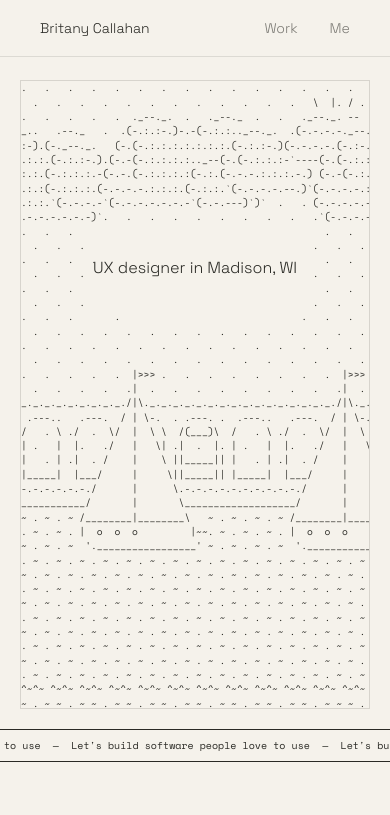
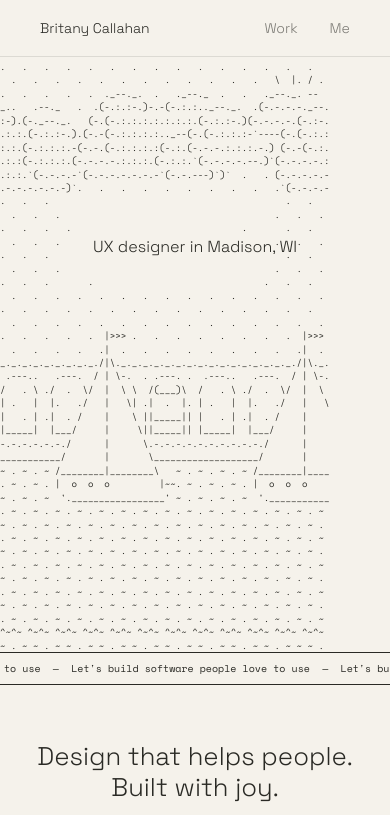
Before and after one commit to britanyponvelle/britanyponvelle.github.io, a plain HTML site: page index.html in a window 390 px wide. Shown: the top 815 px of the page. Drawn offline with nearby package versions, Linux system fonts and the light colour scheme.

Commit message:
update mobile

```diff
--- a/index.html
+++ b/index.html
@@ -29,8 +29,8 @@
 @keyframes tickerScroll{0%{transform:translateX(0)}100%{transform:translateX(-100%)}}
 @keyframes sailBoat{0%{left:105%}100%{left:-10%}}
 @media(max-width:768px){
-  .ascii-scene{padding:20px;background:var(--cream);}
-  .ascii-pre-wrap{border:1px solid rgba(42,42,37,0.15);overflow:hidden;}
+  .ascii-scene{padding:0;background:var(--cream);}
+  .ascii-pre-wrap{border:none;overflow:hidden;}
 }
 .hero-text{text-align:center;padding:3.5rem 2rem 2rem;}
 .hero-title{font-size:clamp(1.6rem,4vw,2.6rem);font-weight:300;font-family:'Space Grotesk',sans-serif;line-height:1.2;margin-bottom:1rem;}
```
